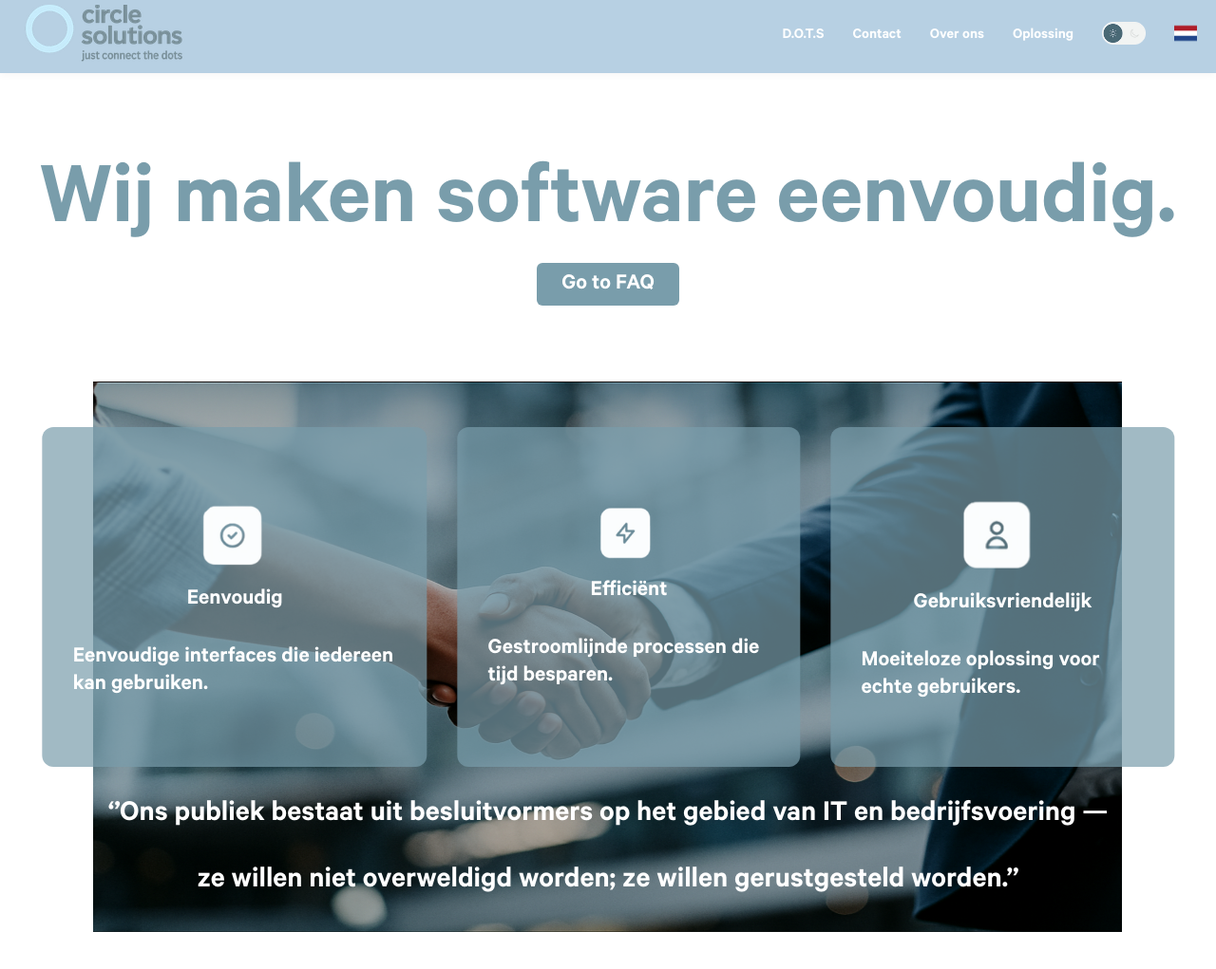
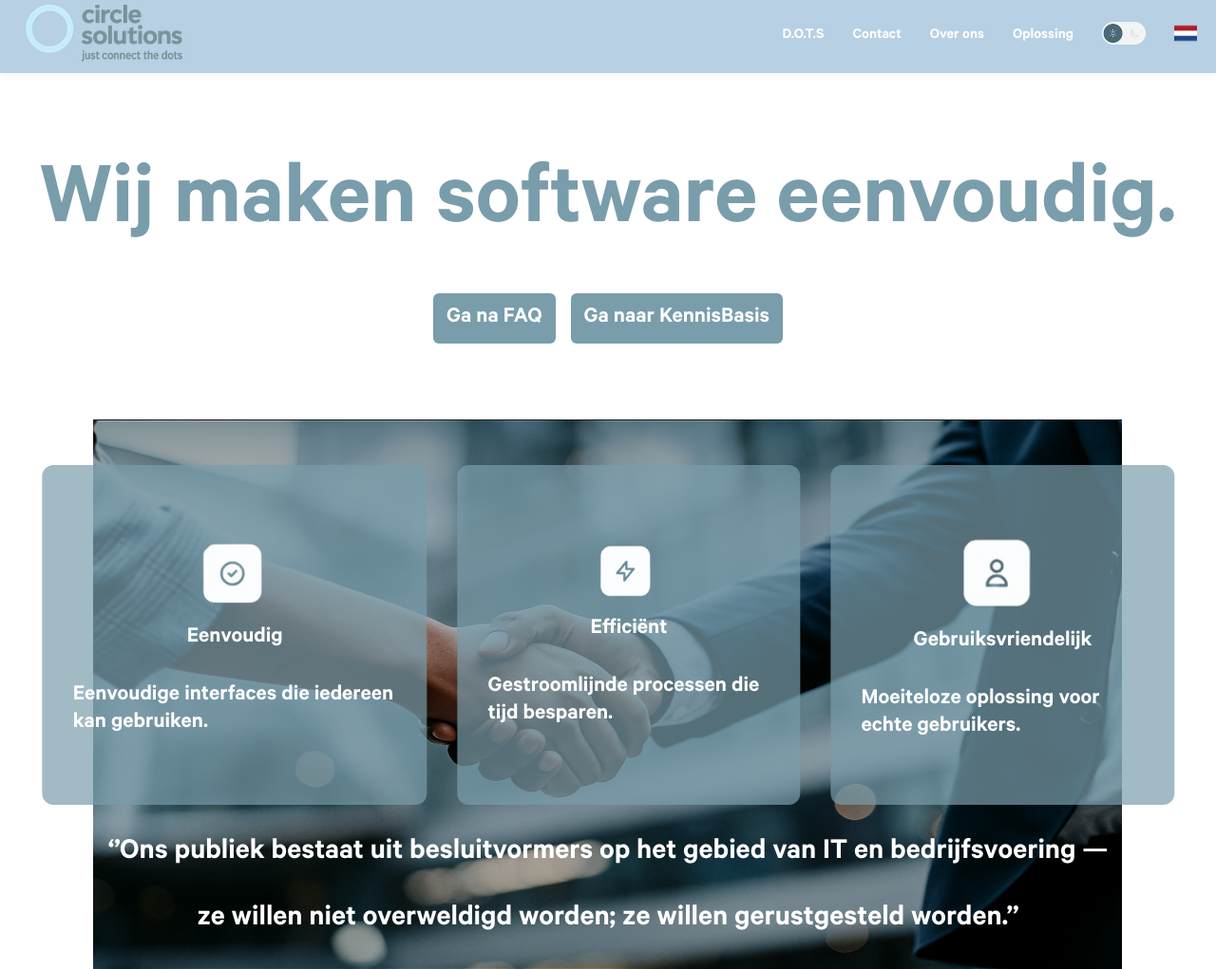
Before and after one commit to KlaudiaZagiel/CircleSolutions, a PHP site: page /aboutUs.php in a window 1280 px wide. Shown: the top 1021 px of the page at 95% size. Run offline with PHP 8.4, Linux system fonts and the light colour scheme.

Commit message:
added buttons on about us

```diff
--- a/css/lightMode/aboutUs.css
+++ b/css/lightMode/aboutUs.css
@@ -64,16 +64,19 @@ a {
 	z-index: 2;
 }
 
+.faqbutton{
+	margin-top: 2rem;
+	display: flex;
+	justify-content: center;
+	gap: 1rem;
+
+}
+
 .faq-button {
-	display: flex;
 	color: white;
 	background-color: #799dab;
-	width: 150px;
-	margin: 0 auto;
 	border-radius: 6px;
-	height: 45px;
-	justify-content: center;
-	padding-top: 9px;
+	padding: 12px 14px;
 }
 
 .centralblock {
--- a/css/lightMode/cookieBanner.css
+++ b/css/lightMode/cookieBanner.css
@@ -79,6 +79,7 @@ body{
     opacity: 0.5;
 
 }
+
 @media(max-width:800px)
 {
     .text{
--- a/php/en/aboutUs.php
+++ b/php/en/aboutUs.php
@@ -40,6 +40,7 @@ if (isset($_POST['toggle'])) {
 	<p class="headertext">We make software simple.</p>
 	<div class="faqbutton">
 		<a href="../en/faqPage.php" class="faq-button">Go to FAQ</a>
+		<a href="../en/knowledgeBases.php" class="faq-button">Go to KnowledgeBase</a>
 	</div>
 
 	<div class="maindiv">
--- a/php/nl/aboutUs.php
+++ b/php/nl/aboutUs.php
@@ -37,7 +37,8 @@ if (isset($_POST['toggle'])) {
     <hr class="headerhr">
     <p class="headertext">Wij maken software eenvoudig.</p>
     <div class="faqbutton">
-        <a href="../en/faqPage.php" class="faq-button">Go to FAQ</a>
+        <a href="../en/faqPage.php" class="faq-button">Ga na FAQ</a>
+        <a href="../en/knowledgeBases.php" class="faq-button">Ga naar KennisBasis</a>
     </div>
     <div class="maindiv">
         <div class="centraldiv">
```
Also changed, not shown: css/darkMode/aboutUs.css (+8 -6 lines).
